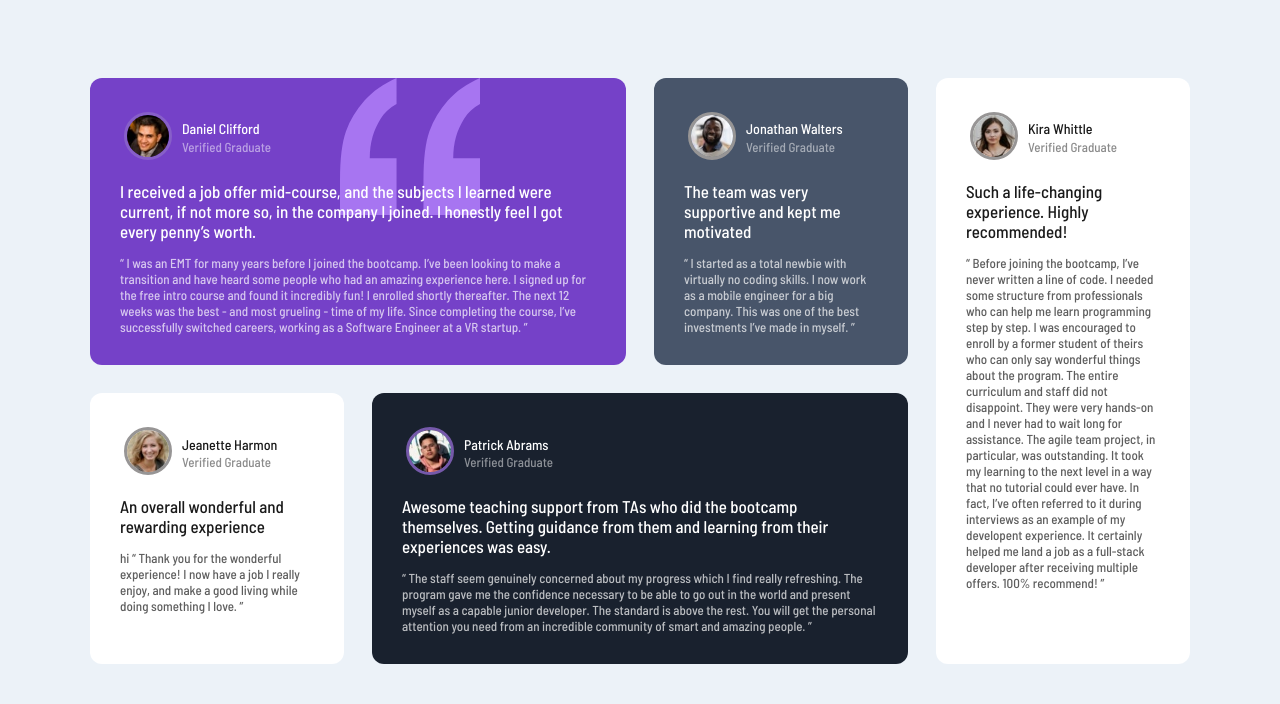
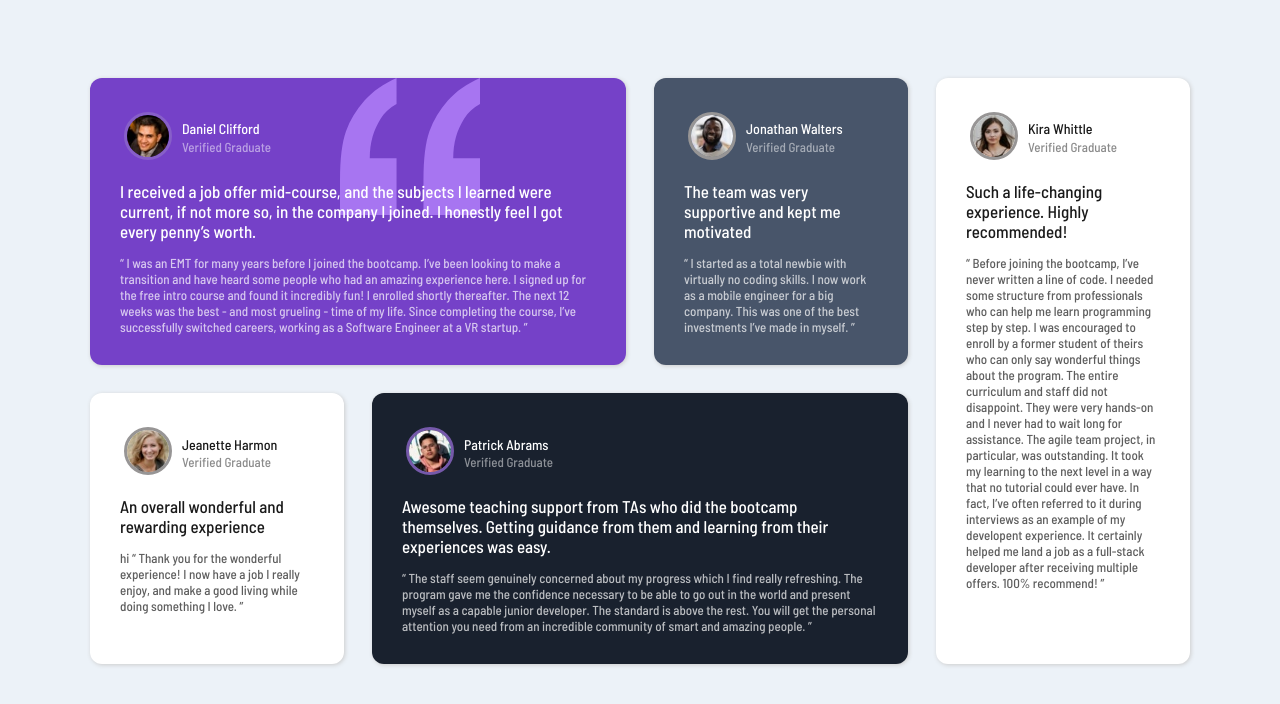
Before and after one commit to DanielAndrew1/Testimonials-Grid-Section-1, a plain HTML site: page index.html in a window 1280 px wide. Drawn offline with Linux system fonts and the light colour scheme.

Commit message:
box shadow added

```diff
--- a/style.css
+++ b/style.css
@@ -75,6 +75,7 @@ h1 {
     background-color: #555;
     padding: 30px;
     border-radius: 12px;
+    box-shadow: 1px 1px 4px #ccc;
 }
 
 
```
